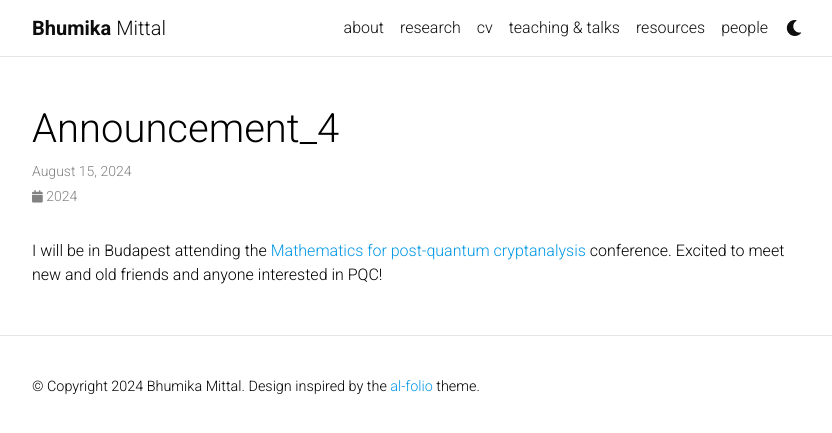
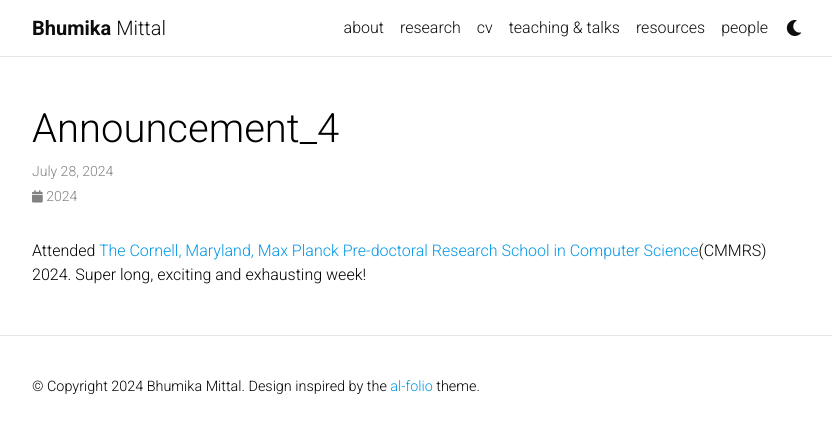
Before and after one commit to bhumikamittal7/bhumikamittal7.github.io, a Jekyll site: the page built from _news/announcement_4.md, in a window 1280 px wide. Shown: the top 433 px of the page, without its empty margins (223-1055 px from the left). Built offline with Jekyll 4.4.1, drawn with Linux system fonts in a browser that asks for light colours; comment, search, counter and statistics services are not loaded; a style sheet for code colours, icons or effects is not loaded.

```diff
--- a/_news/announcement_4.md
+++ b/_news/announcement_4.md
@@ -1,8 +1,8 @@
 ---
 layout: post
-date: 2024-08-15
+date: 2024-07-28
 inline: true
 related_posts: false
 ---
 
-I will be in Budapest attending the [Mathematics for post-quantum cryptanalysis](https://www.esat.kuleuven.be/cosic/events/math-pqc/) conference. Excited to meet new and old friends and anyone interested in PQC!
+Attended [The Cornell, Maryland, Max Planck Pre-doctoral Research School in Computer Science](https://cmmrs.mpi-sws.org/)(CMMRS) 2024. Super long, exciting and exhausting week!
```
Also changed, not shown: _news/announcement_2.md (+1 -1 lines), _news/announcement_3.md (+1 -1 lines), _news/announcement_5.md (added, +8 -0 lines), _pages/resources.md (+2 -0 lines), 1 other file.
